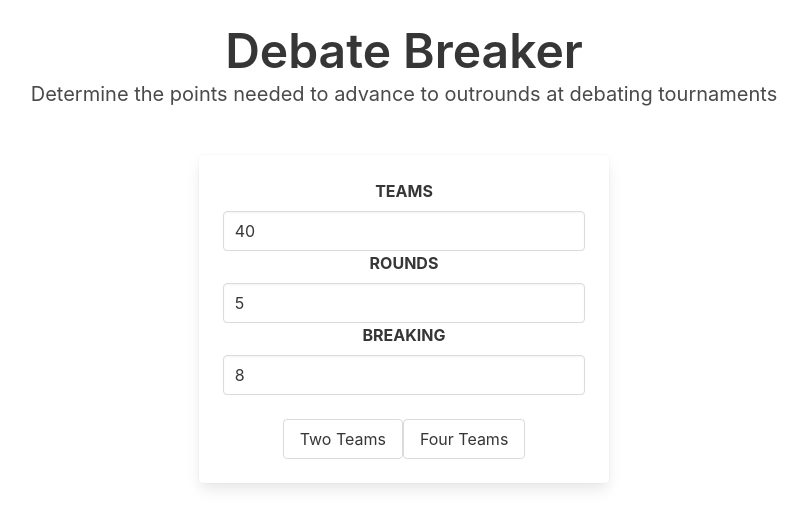
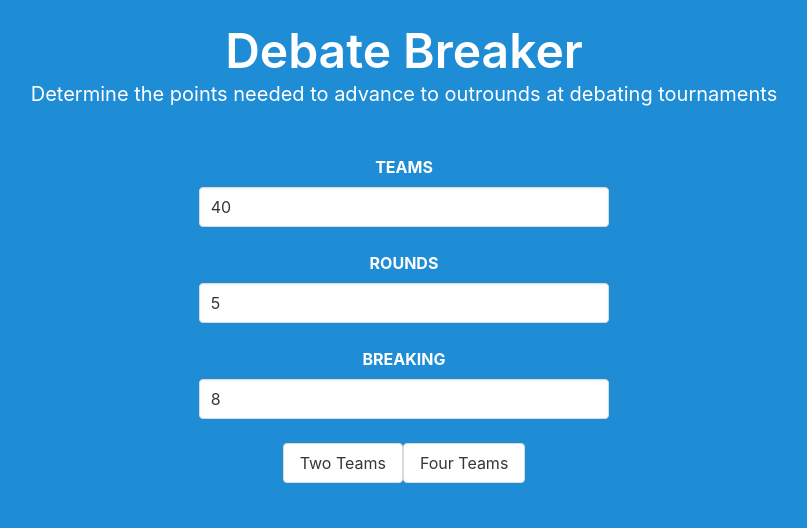
Before and after one commit to SarthakDhingra/debate-break-calculator, a Vue app: page / in a window 1280 px wide. Shown: the top 528 px of the page, without its empty margins (236-1043 px from the left). Built offline with nearby package versions, Linux system fonts and the light colour scheme.

Commit message:
bulma styling

```diff
--- a/src/App.vue
+++ b/src/App.vue
@@ -29,4 +29,9 @@ export default {
   color: #2c3e50;
   margin-top: 60px;
 } */
+
+
+html {
+  background: #1f8dd6
+}
 </style>
--- a/src/components/BreakForm.vue
+++ b/src/components/BreakForm.vue
@@ -2,26 +2,24 @@
     <div class="columns has-text-centered" >
         <div class="column"></div>
         <div class="column">
-            <div class="card">
-                <div class="card-content">
-                    <div class="content">
+
             <form class="pure-form pure-form-stacked splash-subhead" @submit.prevent="onSubmit($event)">
-                            <label class="label" for="teams">TEAMS</label>
+                <label class="label" for="teams" style="color:white">TEAMS</label>
                 <input class="input" id="teams" v-model.number="teams">
                 <br>
-                            <label class="label" for="rounds">ROUNDS</label>
+                <br>
+                <label class="label" for="rounds" style="color:white">ROUNDS</label>
                 <input class="input" id="rounds" v-model.number="rounds">
                 <br>
-                            <label class="label" for="breaking">BREAKING</label>
+                <br>
+                <label class="label" for="breaking" style="color:white">BREAKING</label>
                 <input class="input" id="breaking" v-model.number="breaking">
                 <br>
                 <br>
                 <button class="button" name="style" value=2 type="submit">Two Teams</button>
                 <button class="button" name="style" value=4 type="submit">Four Teams</button>
             </form>
-                    </div>
-                </div>
-            </div>
+
         </div>
         <div class="column"></div>
     </div>
@@ -71,3 +69,9 @@ export default {
     }
 }
 </script>
+
+<style>
+    p {
+        color:white
+    }
+</style>
--- a/src/components/Header.vue
+++ b/src/components/Header.vue
@@ -1,7 +1,7 @@
 <template>
     <div class="has-text-centered">
-        <h1 class="title is-1">{{title}}</h1>
-        <h5 class="subtitle is-5">{{description}}</h5>
+        <h1 class="title is-1" style="color:white">{{title}}</h1>
+        <h5 class="subtitle is-5" style="color:white">{{description}}</h5>
     </div>
 </template>
 
@@ -17,3 +17,10 @@ export default {
     }
 }
 </script>
+
+<style>
+
+h1 {
+    color:white
+}
+</style>
```
Lines whose indentation alone changed are shown as unchanged.
